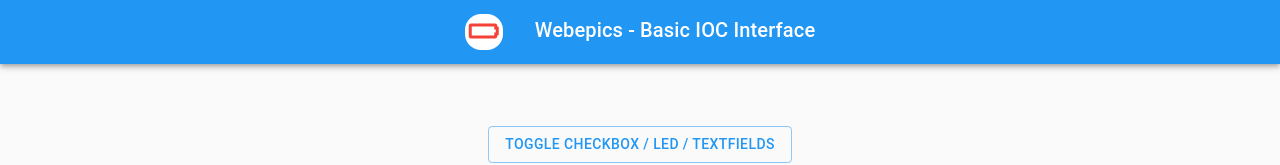
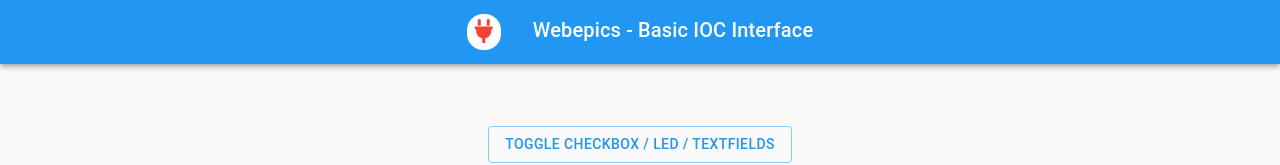
Before and after one commit to webepics/basic_ioc_interface, a React (Create React App) app in the folder react-client/: page / in a window 1280 px wide. Shown: the top 165 px of the page. Built offline with nearby package versions, Linux system fonts and the light colour scheme.

Commit message:
Add more functionality to text input
And use different button for link to websocket connect

```diff
--- a/react-client/src/PVComponents/PVInput.js
+++ b/react-client/src/PVComponents/PVInput.js
@@ -1,6 +1,7 @@
 
 import React from 'react'
 import TextField from '@material-ui/core/TextField';
+import Modal from '@material-ui/core/Modal';
 
 import PVComponent, { ConnectComponent } from '../PVComponent'
 
@@ -8,10 +9,10 @@ class PVInput extends PVComponent {
 
     constructor(props) {
         super(props)
-        this.state = { textValue : "" };
+        this.state = { textValue: false, modalOpen: false };
         this.handleChange = this.handleChange.bind(this)
         this.handleBlur = this.handleBlur.bind(this)
-        this.checked = this.checked.bind(this)
+        this.handleKeyPress = this.handleKeyPress.bind(this)
     }
 
     handleChange(event) {
@@ -21,7 +22,21 @@ class PVInput extends PVComponent {
         this.forceUpdate();
     }
     handleBlur(event) {
-        this.write(this.props.pv, this.state.textValue)()
+        const {pvs, pv} = this.props;
+        const pvValue = pvs[pv] && pvs[pv].value ? pvs[pv].value : "";
+        if (this.state.textValue !== false && pvValue !== this.state.textValue) {
+            //this.setState({modalOpen: true})
+            if (window.confirm('Do you mean to leave?') === true) {
+                this.state.textValue = pvValue;
+                this.forceUpdate();
+
+            }
+        }
+    }
+    handleKeyPress(event) {
+        if (event.key === 'Enter') {
+            this.write(this.props.pv, this.state.textValue)()
+        }
     }
     checked() {
         return (this.props.pvs[this.props.pv] && this.props.pvs[this.props.pv].value && this.props.pvs[this.props.pv].value !== 0) ? true : false
@@ -31,9 +46,19 @@ class PVInput extends PVComponent {
         const {pvs, pv} = this.props;
         const pvValue = pvs[pv] && pvs[pv].value ? pvs[pv].value : "";
         const title = `pv: ${pv} \nvalue: ${pvValue}`;
-        const color = this.state.textValue !== "" && pvValue != this.state.textValue ? 'yellow' : '#90EE90';
-        const val = this.state.textValue !== "" && pvValue != this.state.textValue ? this.state.textValue : pvValue;
-        return <TextField color='primary' title={title} style={{padding:"4px",backgroundColor:color}} value={val} onBlur={this.handleBlur} onChange={this.handleChange}/>
+        const color = this.state.textValue !== false && pvValue !== this.state.textValue ? 'yellow' : '#90EE90';
+        const val = this.state.textValue !== false && pvValue !== this.state.textValue ? this.state.textValue : pvValue;
+        return (
+        <React.Fragment>
+        <TextField color='primary' title={title} style={{padding:"4px",backgroundColor:color}} value={val} onBlur={this.handleBlur} onKeyPress={this.handleKeyPress} onChange={this.handleChange}/>
+        <Modal
+            open={this.state.modalOpen}
+            >
+            <div>Do you want to discard your value?</div>
+        </Modal>
+        </React.Fragment>
+        )
+
     }
 }
 
--- a/react-client/src/components/ReadyState.js
+++ b/react-client/src/components/ReadyState.js
@@ -16,23 +16,23 @@ const styles = theme => ({
     minimal: {
         backgroundColor: '#ffffff',
         borderRadius: '16px',
-        padding: '4px',
+        padding: '4px 8px',
     }
 });
 
 function ReadyState(props) {
     const { classes, isMinimal } = props;
     const readyState = props.websocket.readyState;
-    let details = {title: "Error", iconClass:"fas fa-battery-empty", className:"error"}
+    let details = {title: "Error", iconClass:"fas fa-plug", className:"error"}
 
     if (readyState === 0)
-      details = {title: "Connecting", iconClass:"fas fa-battery-half", className:"warning"}
+      details = {title: "Connecting", iconClass:"fas fa-plug", className:"warning"}
     if (readyState === 1)
-      details = {title: "Connected", iconClass:"fas fa-battery-full", className:"success"}
+      details = {title: "Connected", iconClass:"fas fa-plug", className:"success"}
     if (readyState === 2)
-      details = {title: "Disconnecting", iconClass:"fas fa-battery-half", className:"warning"}
+      details = {title: "Disconnecting", iconClass:"fas fa-plug", className:"warning"}
     if (readyState === 3)
-      details = {title: "Disconnected", iconClass:"fas fa-battery-empty", className:"error"}
+      details = {title: "Disconnected", iconClass:"fas fa-plug", className:"error"}
 
     if (isMinimal) {
         return (
```
